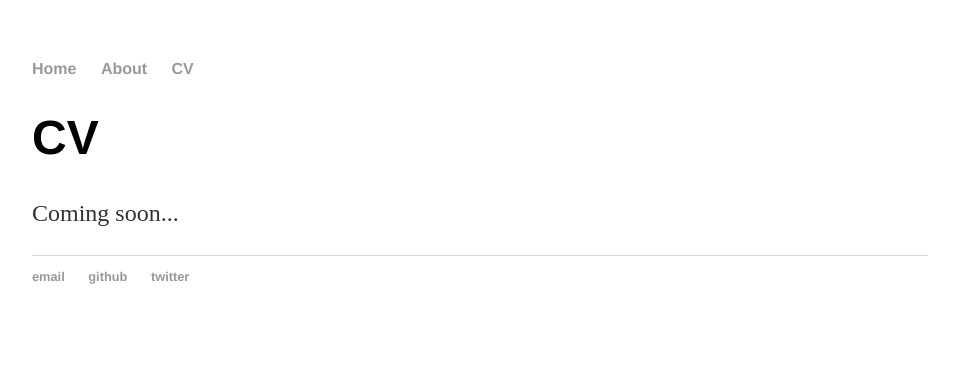
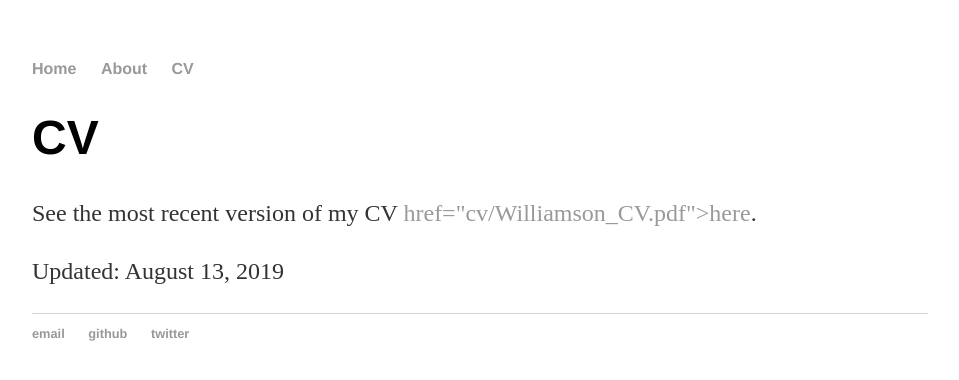
Before and after one commit to mark-williamson/mark-williamson.github.io, a Jekyll site: the page built from cv/index.html, in a window 1280 px wide. Shown: the top 380 px of the page, without its empty margins (160-1119 px from the left). Built offline with Jekyll 4.4.1, drawn with Linux system fonts in a browser that asks for light colours.

Commit message:
Add link to CV

```diff
--- a/cv/index.html
+++ b/cv/index.html
@@ -3,5 +3,6 @@ layout: default
 ---
 <div class="blurb">
 	<h1>CV</h1>
-  <p>Coming soon...</p>
+  <p>See the most recent version of my CV <a> href="cv/Williamson_CV.pdf">here</a>.</p>
+	<p>Updated: August 13, 2019</p>
 </div><!-- /.blurb -->
```
